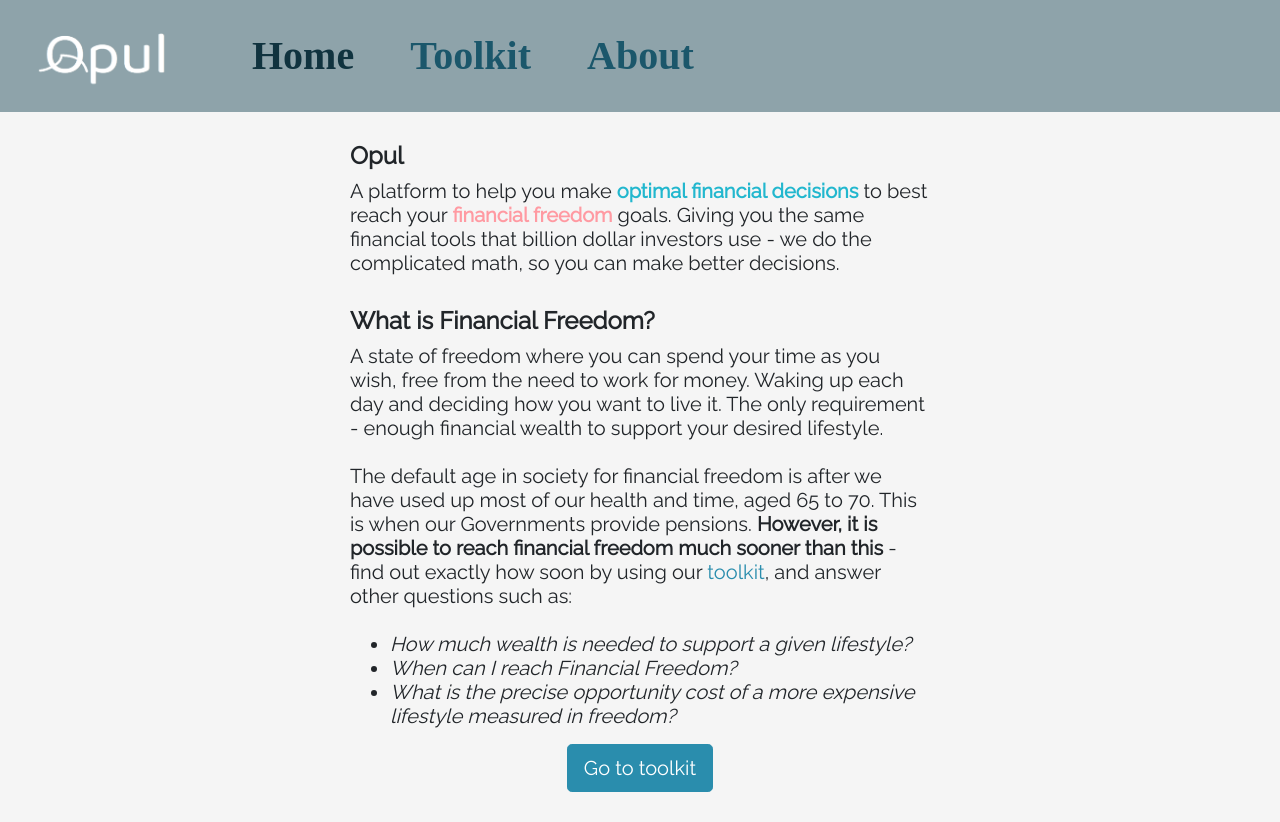
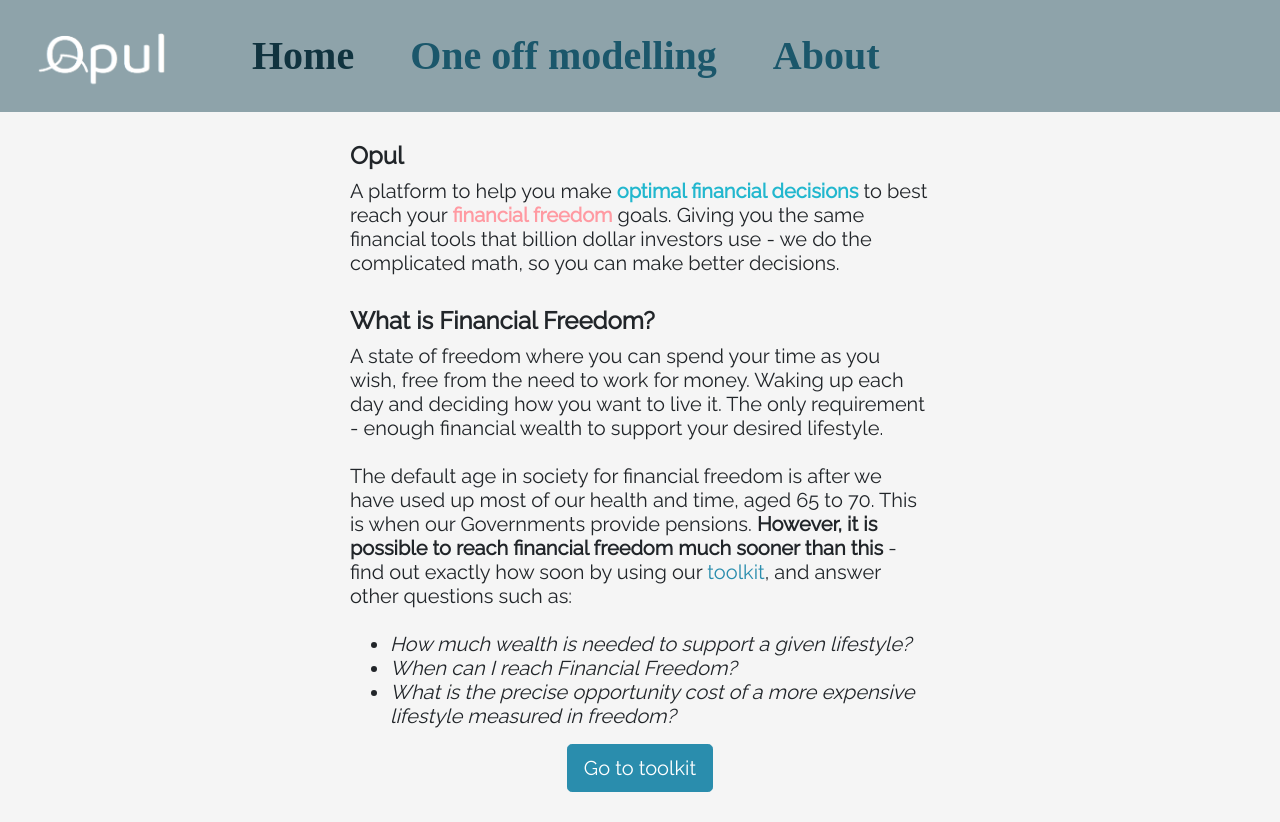
Before and after one commit to Kris-os/fire, a React (Create React App) app: page /#/ in a window 1280 px wide. Built offline with nearby package versions, Linux system fonts and the light colour scheme; a web font is replaced by a local one.

Commit message:
rename toolkit to OneOffModelling

```diff
--- a/src/App.js
+++ b/src/App.js
@@ -1,5 +1,5 @@
 import React, { useState } from "react";
-import Toolkit from "./components/Toolkit";
+import OneOffModelling from "./components/OneOffModelling";
 import Header from "./components/Header";
 import Homepage from "./components/Homepage";
 import AboutPage from "./components/AboutPage";
@@ -24,8 +24,11 @@
             path="/home"
             render={() => <Homepage setActivePage={setActivePage} />}
           />
-          <Route path={"/" + consts.toolkitPageId} component={Toolkit} />
-          <Route path={"/about"} component={AboutPage} />
+          <Route
+            path={"/" + consts.oneOffModellingPageId}
+            component={OneOffModelling}
+          />
+          <Route path={"/" + consts.aboutPageId} component={AboutPage} />
         </Switch>
       </div>
     </HashRouter>
--- a/src/Constants.js
+++ b/src/Constants.js
@@ -17,5 +17,5 @@
 
 //PageIds
 export const homePageId = "home";
-export const toolkitPageId = "toolkit";
+export const oneOffModellingPageId = "one-off-modelling";
 export const aboutPageId = "about";
--- a/src/components/Header.jsx
+++ b/src/components/Header.jsx
@@ -38,8 +38,8 @@
             <NavLink
               activePage={activePage}
               setActivePage={setActivePage}
-              pageId={consts.toolkitPageId}
-              pageName="Toolkit"
+              pageId={consts.oneOffModellingPageId}
+              pageName="One off modelling"
             />
           </Nav.Item>
           <Nav.Item>
--- a/src/components/Homepage.jsx
+++ b/src/components/Homepage.jsx
@@ -6,7 +6,7 @@
 function Homepage({ setActivePage }) {
   const clickHandler = () => {
     console.log("test");
-    setActivePage(consts.toolkitPageId);
+    setActivePage(consts.oneOffModellingPageId);
   };
 
   return (
@@ -49,8 +49,8 @@
                 than this
               </text>{" "}
               - find out exactly how soon by using our{" "}
-              <Link to={"/" + consts.toolkitPageId}>toolkit</Link>, and answer
-              other questions such as:
+              <Link to={"/" + consts.oneOffModellingPageId}>toolkit</Link>, and
+              answer other questions such as:
               <br />
               <br />
               <ul className="italic">
@@ -68,7 +68,7 @@
                 justifyContent: "center",
               }}
             >
-              <Link to={"/" + consts.toolkitPageId}>
+              <Link to={"/" + consts.oneOffModellingPageId}>
                 <Button variant="primary" size="lg" onClick={clickHandler}>
                   Go to toolkit
                 </Button>
--- a/src/components/Toolkit.jsx
+++ b/src/components/OneOffModelling.jsx
@@ -28,7 +28,7 @@
   },
 };
 
-function Toolkit() {
+function OneOffModelling() {
   const debounceTime = 650;
   const debugMode = false;
   let unid = "";
@@ -140,4 +140,4 @@
   );
 }
 
-export default Toolkit;
+export default OneOffModelling;
```
